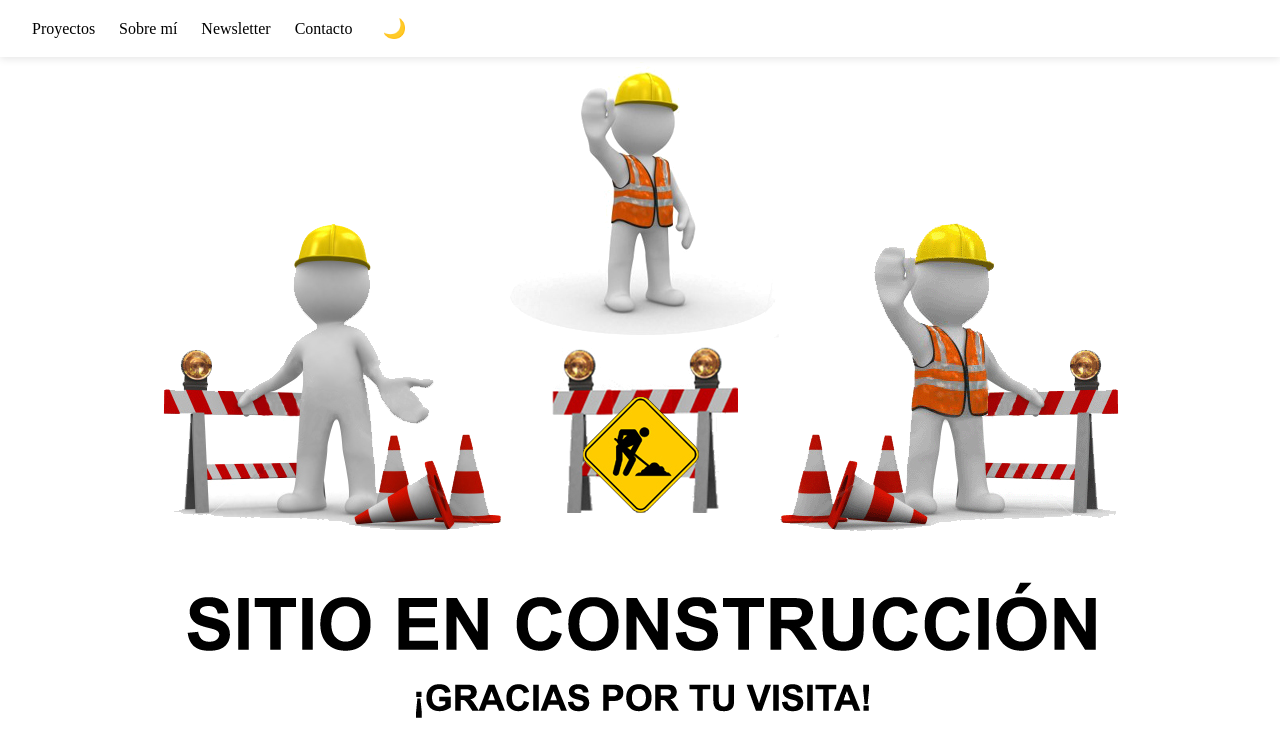
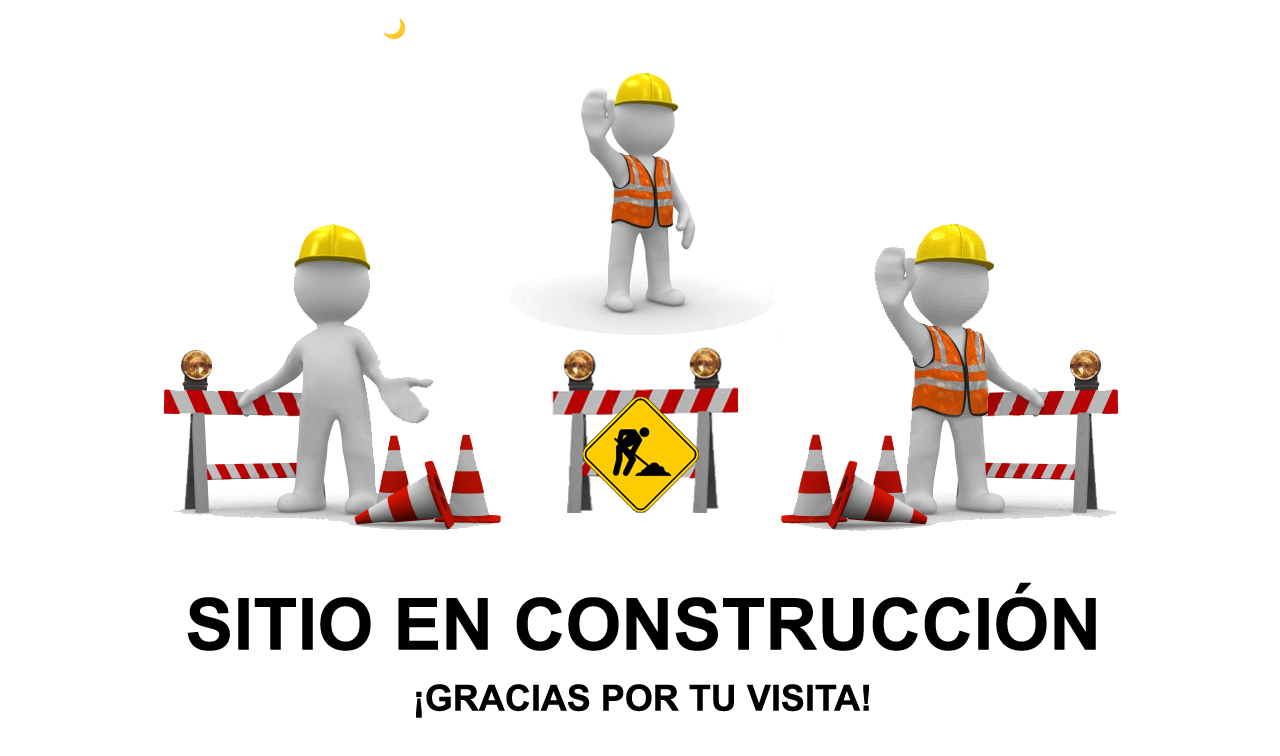
Before and after one commit to luulaa13/portfolio, a React (Vite) app: page /portfolio in a window 1280 px wide. Shown: the top 756 px of the page. Built offline with nearby package versions, Linux system fonts and the light colour scheme; no server answers.

Commit message:
Update index.css

```diff
--- a/src/index.css
+++ b/src/index.css
@@ -144,19 +144,18 @@ h1 {
 }
 
 
-
 .navbar {
   position: fixed;
   top: 0;
   width: 100%;
-  background: white;
-  color: black;
+  background: transparent; /* antes: white */
+  color: inherit;
   padding: 1rem 2rem;
   display: flex;
   justify-content: space-between;
   align-items: center;
   z-index: 999;
-  box-shadow: 0 2px 8px rgba(0, 0, 0, 0.1);
+  box-shadow: none; /* quita la sombra */
 }
 
 body.dark .navbar {
```
